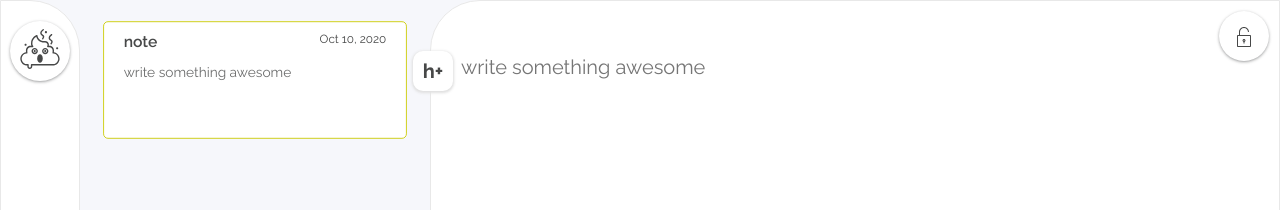
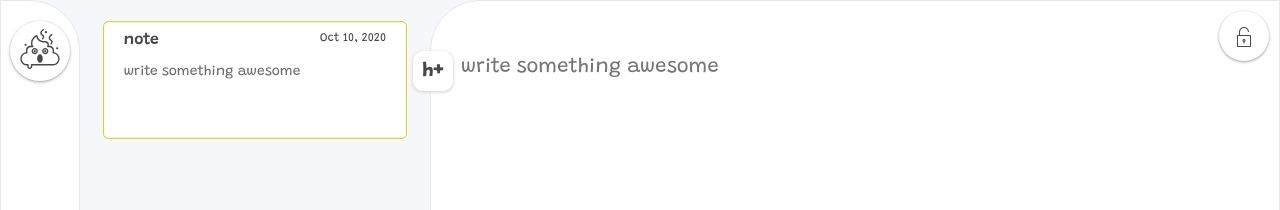
Before and after one commit to adilmas13/poop-it, an Angular app: page / in a window 1280 px wide. Shown: the top 210 px of the page. Built offline with nearby package versions, Linux system fonts and the light colour scheme.

Commit message:
feat: changed font to grandstander

```diff
--- a/src/scss/_fonts.scss
+++ b/src/scss/_fonts.scss
@@ -1,6 +1,4 @@
-@import url('https://fonts.googleapis.com/css2?family=Raleway:wght@400;500;600;700&display=swap');
-@import url('https://fonts.googleapis.com/css2?family=Architects+Daughter&display=swap');
-@import url('https://fonts.googleapis.com/css2?family=Special+Elite&display=swap');
+@import url('https://fonts.googleapis.com/css2?family=Grandstander:wght@400;500;600;700&display=swap');
 
 $font-regular: 400;
 $font-medium: 500;
--- a/src/scss/styles.css
+++ b/src/scss/styles.css
@@ -1,6 +1,4 @@
-@import url("https://fonts.googleapis.com/css2?family=Raleway:wght@400;500;600;700&display=swap");
-@import url("https://fonts.googleapis.com/css2?family=Architects+Daughter&display=swap");
-@import url("https://fonts.googleapis.com/css2?family=Special+Elite&display=swap");
+@import url("https://fonts.googleapis.com/css2?family=Grandstander:wght@400;500;600;700&display=swap");
 :root {
   --primary-color: #cfcf19; }
 
@@ -30,7 +28,7 @@
   background: var(--surface-color); }
 
 * {
-  font-family: "Raleway", serif;
+  font-family: 'Grandstander', cursive;
   box-sizing: border-box;
   background: transparent;
   color: var(--default-color); }
--- a/src/scss/styles.scss
+++ b/src/scss/styles.scss
@@ -15,15 +15,13 @@
 }
 
 * {
-  //font-family: "Architects Daughter", cursive,serif;
-  //font-family: 'Special Elite', cursive;
-  font-family: "Raleway", serif;
+  font-family: 'Grandstander', cursive;
   box-sizing: border-box;
   background: transparent;
   color: var(--default-color);
 }
 
 ::-webkit-scrollbar {
-  width: 0;  /* Remove scrollbar space */
-  background: transparent;  /* Optional: just make scrollbar invisible */
+  width: 0; /* Remove scrollbar space */
+  background: transparent; /* Optional: just make scrollbar invisible */
 }
```
